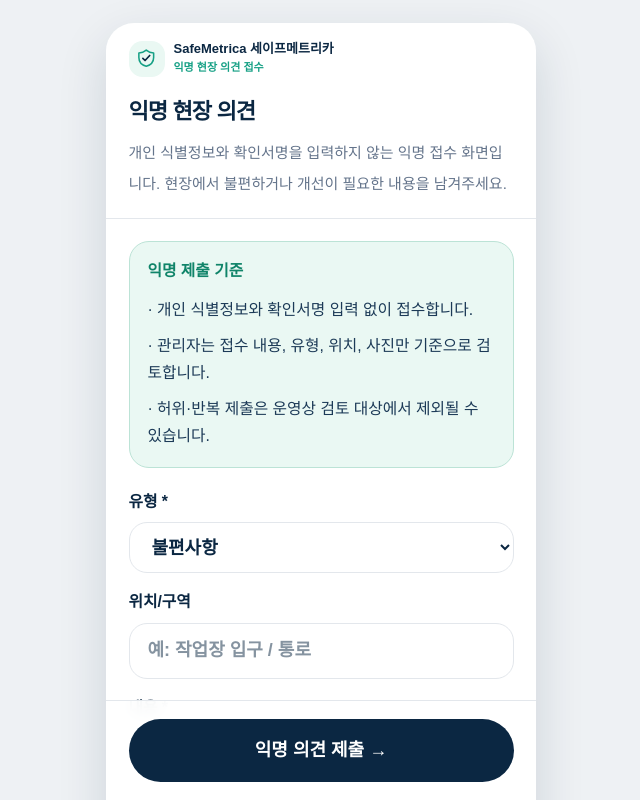
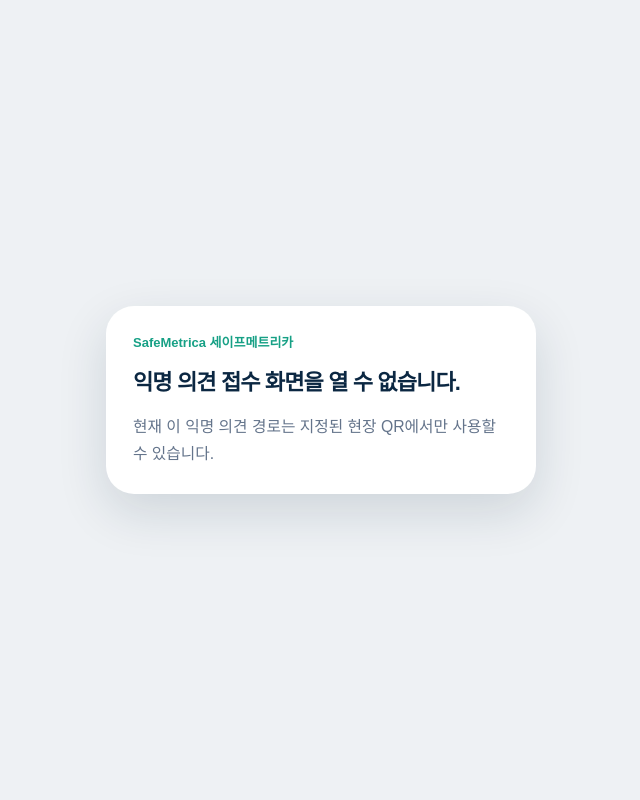
Before and after one commit to safemetrica/safe-metrica, a Next.js app: page /field/anonymous-feedback in a window 1280 px wide. Shown: the top 800 px of the page, without its empty margins (319-959 px from the left). Built offline with nearby package versions, Linux system fonts and the light colour scheme.

Commit message:
fix: add richi anonymous feedback page guard v1

```diff
--- a/src/app/field/anonymous-feedback/page.tsx
+++ b/src/app/field/anonymous-feedback/page.tsx
@@ -1,4 +1,17 @@
+import type { Metadata } from "next";
+
 export const dynamic = "force-dynamic";
+
+export const metadata: Metadata = {
+  robots: {
+    index: false,
+    follow: false,
+    nocache: true,
+  },
+};
+
+const ALLOWED_ANONYMOUS_FEEDBACK_COMPANY_CODES = new Set(["richi"]);
+
 
 type PageProps = {
   searchParams?: Promise<{
@@ -22,6 +35,31 @@ export default async function AnonymousFeedbackPage({ searchParams }: PageProps)
   const params = (await searchParams) ?? {};
   const companyCode = normalizeCompanyCode(readSearchParam(params.company));
   const isRichi = companyCode === "richi";
+  const isAllowedCompany = ALLOWED_ANONYMOUS_FEEDBACK_COMPANY_CODES.has(companyCode);
+
+  if (!isAllowedCompany) {
+    return (
+      <main className="grid min-h-[100dvh] place-items-center bg-[#EEF1F4] px-5 py-8 text-[#0B2742]">
+        <section className="w-full max-w-[430px] rounded-[28px] bg-white p-6 shadow-[0_18px_50px_rgba(11,39,66,0.14)]">
+          <p className="text-[13px] font-black text-[#16A085]">SafeMetrica 세이프메트리카</p>
+          <h1 className="mt-3 text-[22px] font-black tracking-[-0.04em]">
+            익명 의견 접수 화면을 열 수 없습니다.
+          </h1>
+          <p className="mt-3 text-sm leading-6 text-[#64748B]">
+            현재 이 익명 의견 경로는 지정된 현장 QR에서만 사용할 수 있습니다.
+          </p>
+          {companyCode ? (
+            <a
+              href={`/field/participation?company=${encodeURIComponent(companyCode)}`}
+              className="mt-5 block rounded-full bg-[#0B2742] px-5 py-3 text-center text-sm font-black text-white"
+            >
+              작업 전 확인 화면으로 돌아가기
+            </a>
+          ) : null}
+        </section>
+      </main>
+    );
+  }
 
   return (
     <main className="min-h-[100dvh] bg-white px-0 py-0 text-[#0B2742] sm:bg-[#EEF1F4] sm:px-3 sm:py-5">
```
